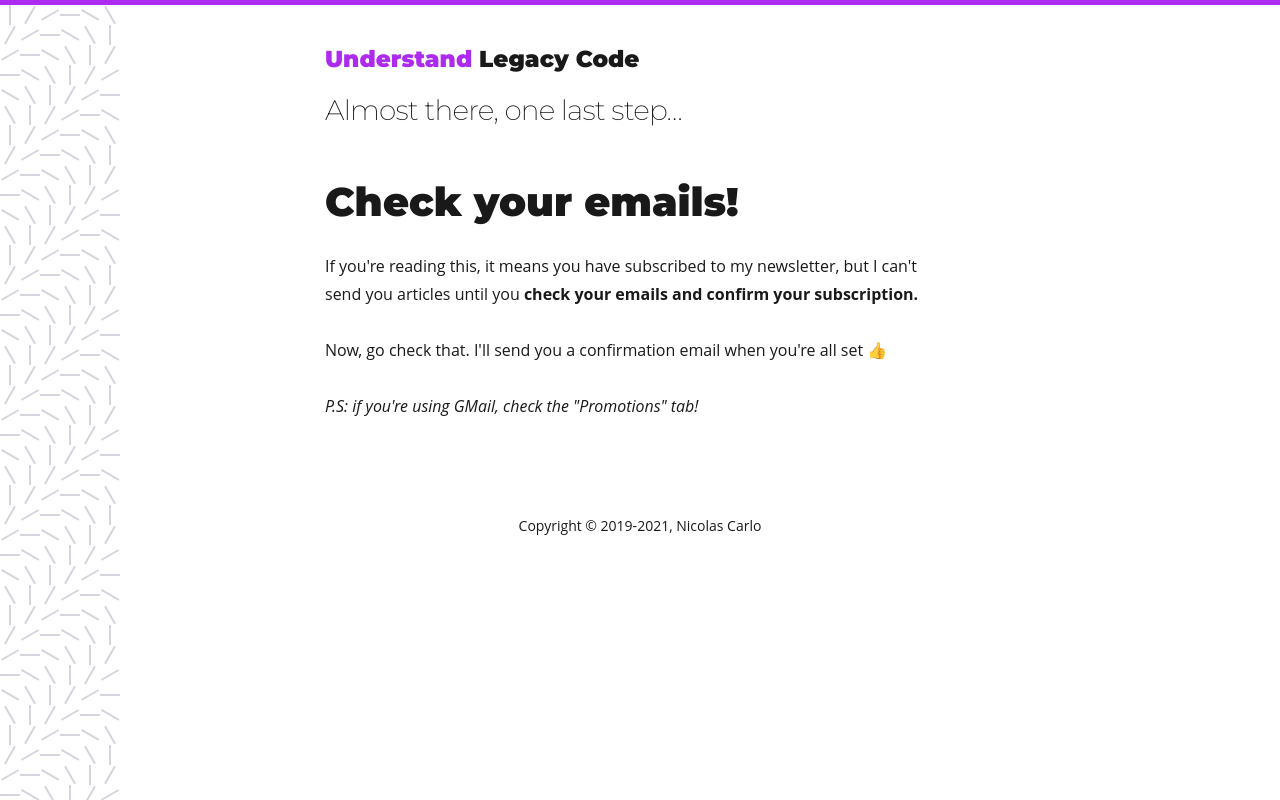
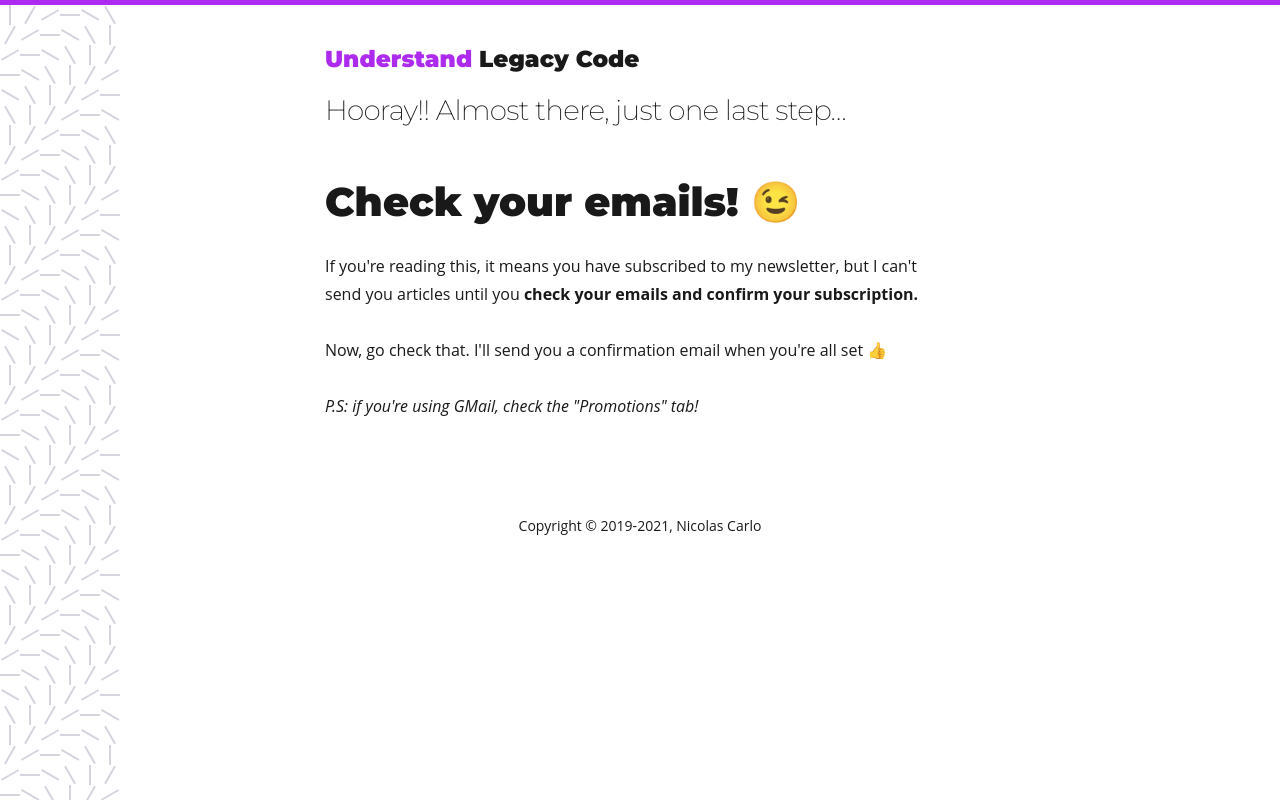
Before and after one commit to nicoespeon/understandlegacycode.com, a Gatsby site: page /check-your-emails in a window 1280 px wide. Built offline with nearby package versions, Linux system fonts and the light colour scheme; Gatsby itself is replaced by a stand-in of ours; some packages are replaced by stand-ins of ours.

Commit message:
Update page titles

```diff
--- a/src/pages/check-your-emails.js
+++ b/src/pages/check-your-emails.js
@@ -7,9 +7,14 @@ function Page(props) {
   return (
     <Layout
       location={props.location}
-      description="Almost there, one last step…"
+      description="Hooray!! Almost there, just one last step…"
     >
-      <h1>Check your emails!</h1>
+      <h1>
+        Check your emails!{" "}
+        <span role="img" aria-label="Wink">
+          😉
+        </span>
+      </h1>
       <p>
         If you're reading this, it means you have subscribed to my newsletter,
         but I can't send you articles until you{" "}
```
